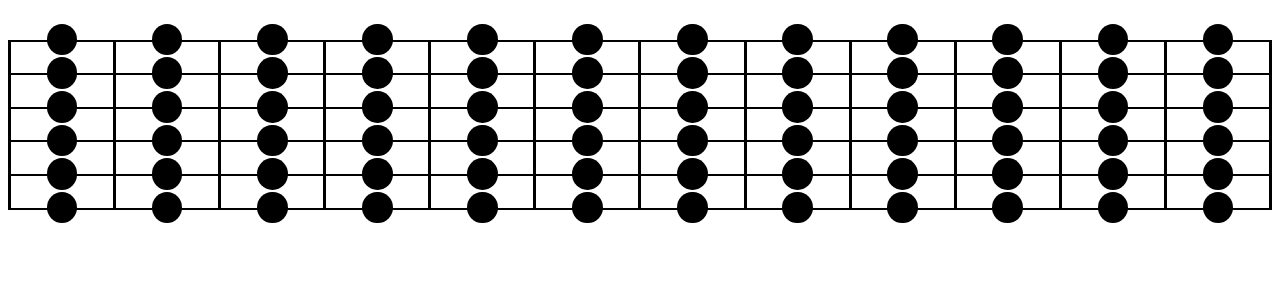
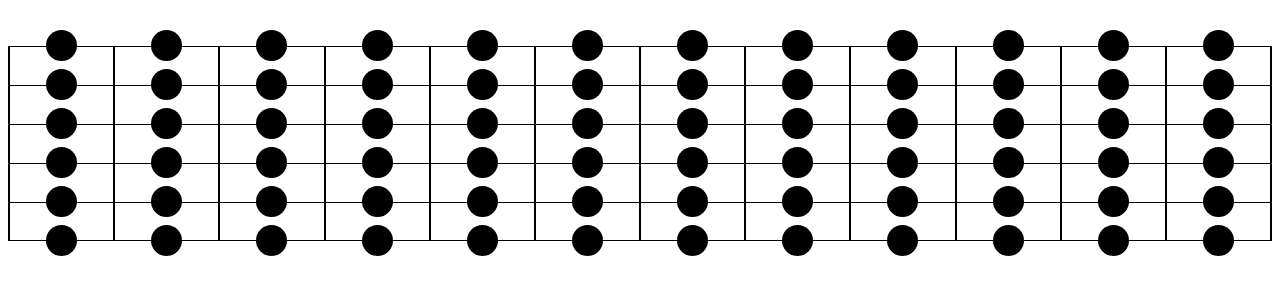
Before and after one commit to loic-h/guitar-sheet, a Svelte app: page / in a window 1280 px wide. Shown: the top 300 px of the page. Built offline with nearby package versions, Linux system fonts and the light colour scheme.

Commit message:
Improve layout

```diff
--- a/public/variables.css
+++ b/public/variables.css
@@ -1,5 +1,5 @@
 :root {
 	--black: black;
 
-	--cell-ratio: 2.5%;
+	--cell-ratio: 3%;
 }
--- a/src/App.svelte
+++ b/src/App.svelte
@@ -1,9 +1,14 @@
 <script>
 	import Grid from "./grid.svelte";
+
+	const pitches = ['e', 'a', 'd', 'g', 'b', 'e'];
 </script>
 
 <main>
-	<Grid />
+	<Grid
+		start={1}
+		end={12}
+		pitches={pitches} />
 </main>
 
 <style>
--- a/src/Cell.svelte
+++ b/src/Cell.svelte
@@ -21,7 +21,7 @@ export let on = true;
   position: relative;
   flex-grow: 1;
   padding-top: var(--cell-ratio);
-  border-left: var(--black) solid 3px;
+  border-left: var(--black) solid 2px;
 }
 
 .cell.in-first-string {
@@ -29,7 +29,7 @@ export let on = true;
 }
 
 .cell:last-child {
-  border-right: transparent solid 3px;
+  border-right: transparent solid 2px;
 }
 
 .cell:not(.in-first-string):last-child {
@@ -41,6 +41,7 @@ export let on = true;
   top: 50%;
   display: flex;
   justify-content: center;
+  align-items: center;
   width: 100%;
   height: 100%;
 }
--- a/src/Grid.svelte
+++ b/src/Grid.svelte
@@ -1,14 +1,14 @@
 <script>
 import Cell from './Cell.svelte';
 
-const pitches = ['e', 'a', 'd', 'g', 'b', 'e'];
+export let pitches;
 const start = 1;
 const end = 12
 const range = end - start + 1;
 </script>
 
 <div class="grid">
-  {#each ['e', 'a', 'd', 'g', 'b', 'e'] as pitch, stringIndex}
+  {#each pitches.reverse() as pitch, stringIndex}
     <div class="string">
       {#each Array(range) as _, cellIndex}
         <Cell inFirstString={stringIndex === 0}/>
@@ -27,6 +27,6 @@ const range = end - start + 1;
 
 .string {
   display: inline-flex;
-  border-bottom: var(--black) solid 2px;
+  border-bottom: var(--black) solid 1px;
 }
 </style>
--- a/src/Note.svelte
+++ b/src/Note.svelte
@@ -6,6 +6,7 @@
   border-radius: 50%;
   background-color: var(--black);
   width: var(--size);
+  height: 0;
   padding-top: var(--size);
 }
 </style>
```
